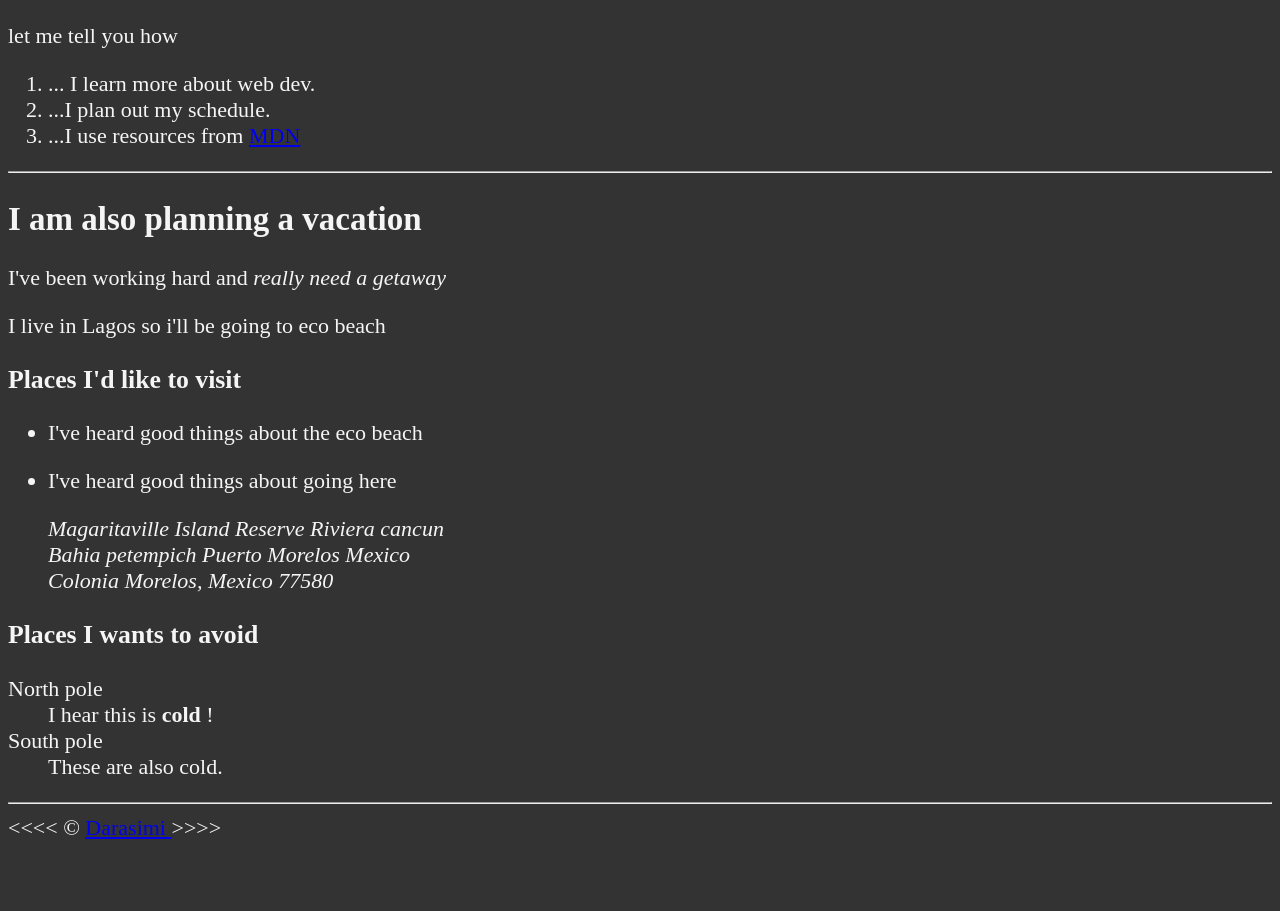
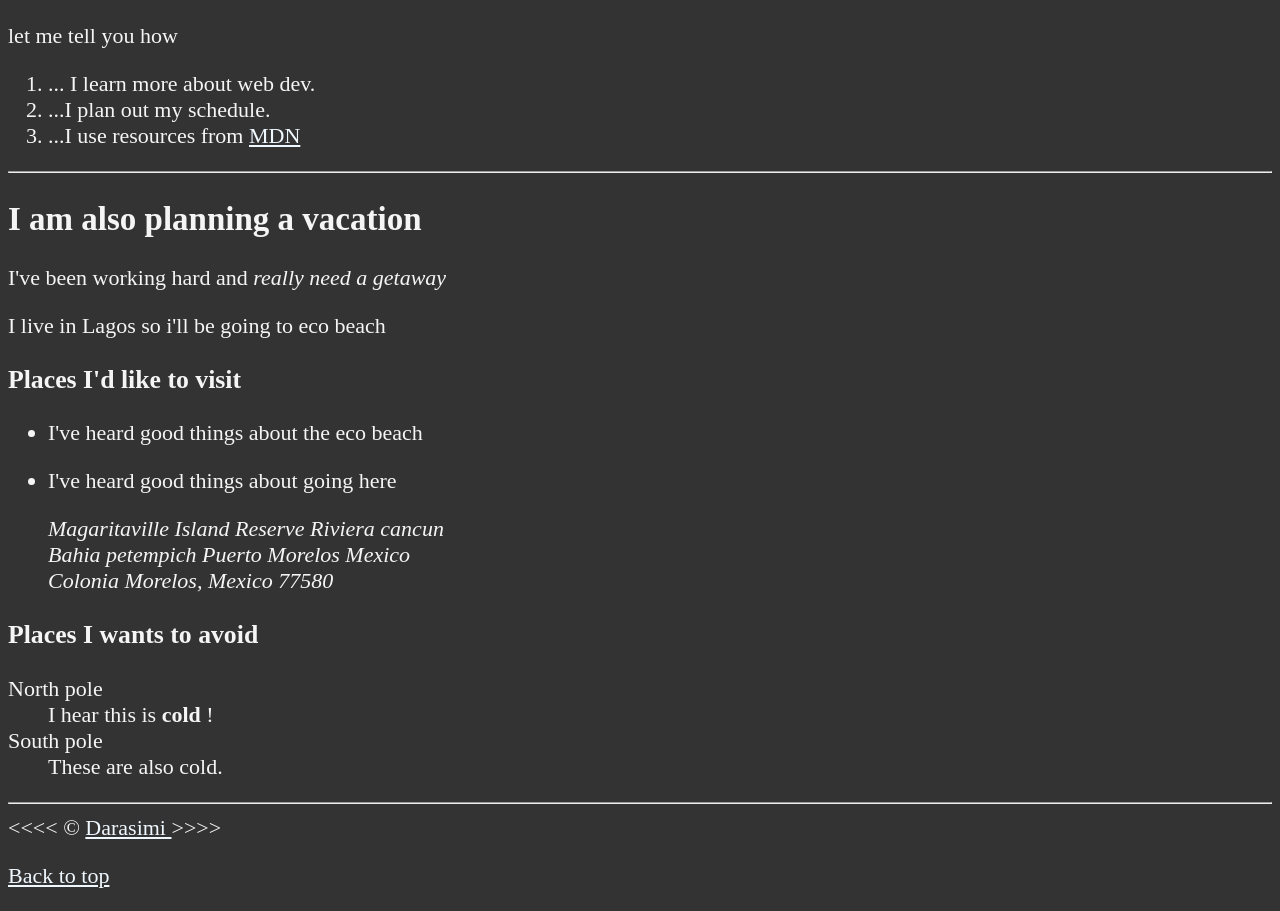
Before and after one commit to kelani-culture/learning_html_css, a plain HTML site: page index.html in a window 1280 px wide. Shown: the part 386-1297 px from the top of the page. Before the commit the page ends 1235 px from the top, so only its background shows below. Drawn offline with Linux system fonts and the light colour scheme.

Commit message:
change the color highlighting of the links

```diff
--- a/index.html
+++ b/index.html
@@ -74,6 +74,9 @@
     </section>
     <hr>
     &lt;&lt;&lt;&lt; &copy; <a href="about.html">Darasimi </a>&gt;&gt;&gt;&gt;
+    <p>
+       <a href="#">Back to top</a>
+    </p>
 
   </body>
 
--- a/main.css
+++ b/main.css
@@ -6,3 +6,15 @@ body {
   background-color: #333;
   color: whitesmoke;
 }
+
+a {
+  color: aliceblue;
+}
+
+a:visited{
+  color: lightgray;
+}
+
+a:hover, a:active{
+  color: #eee;
+}
```
